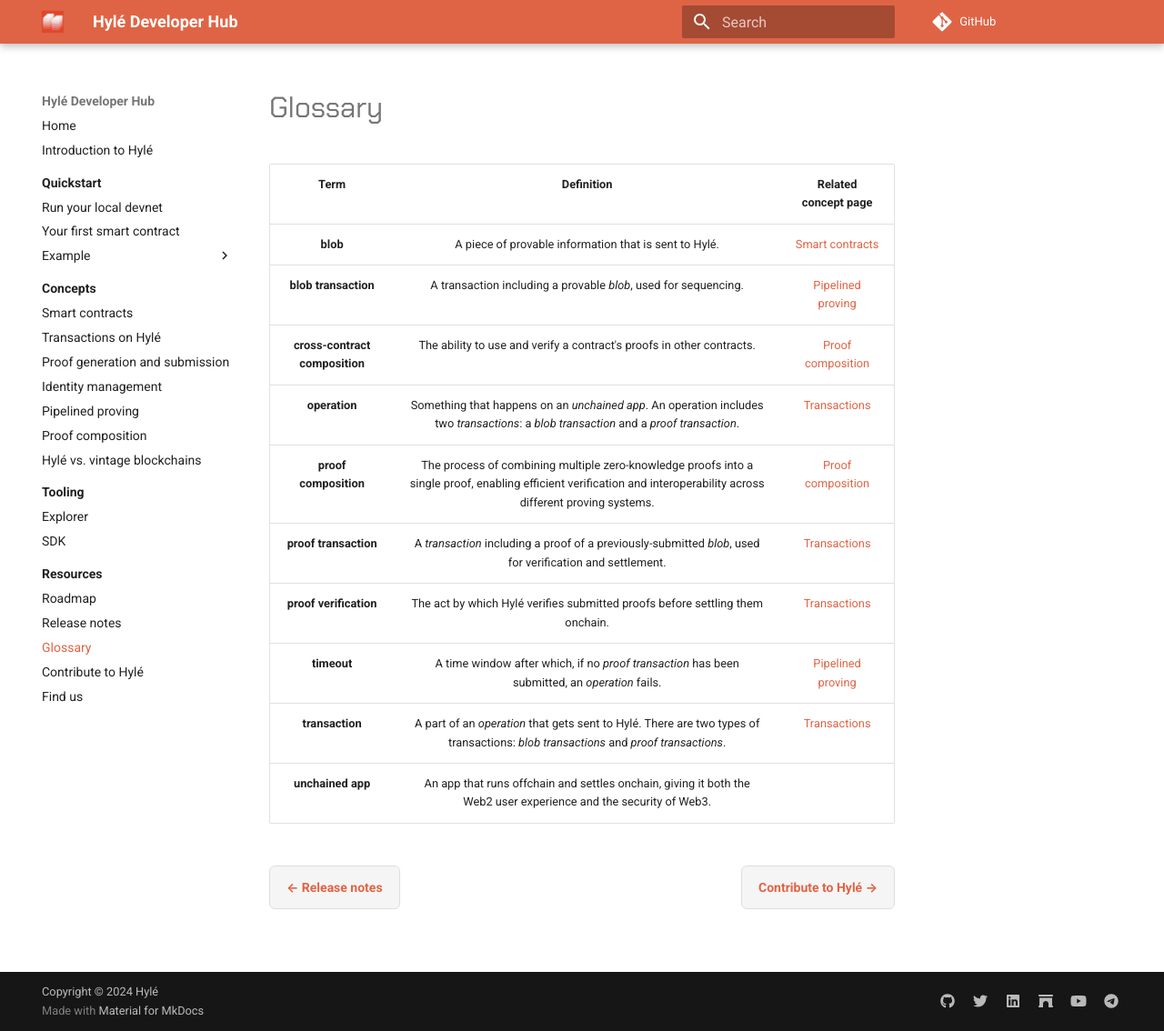
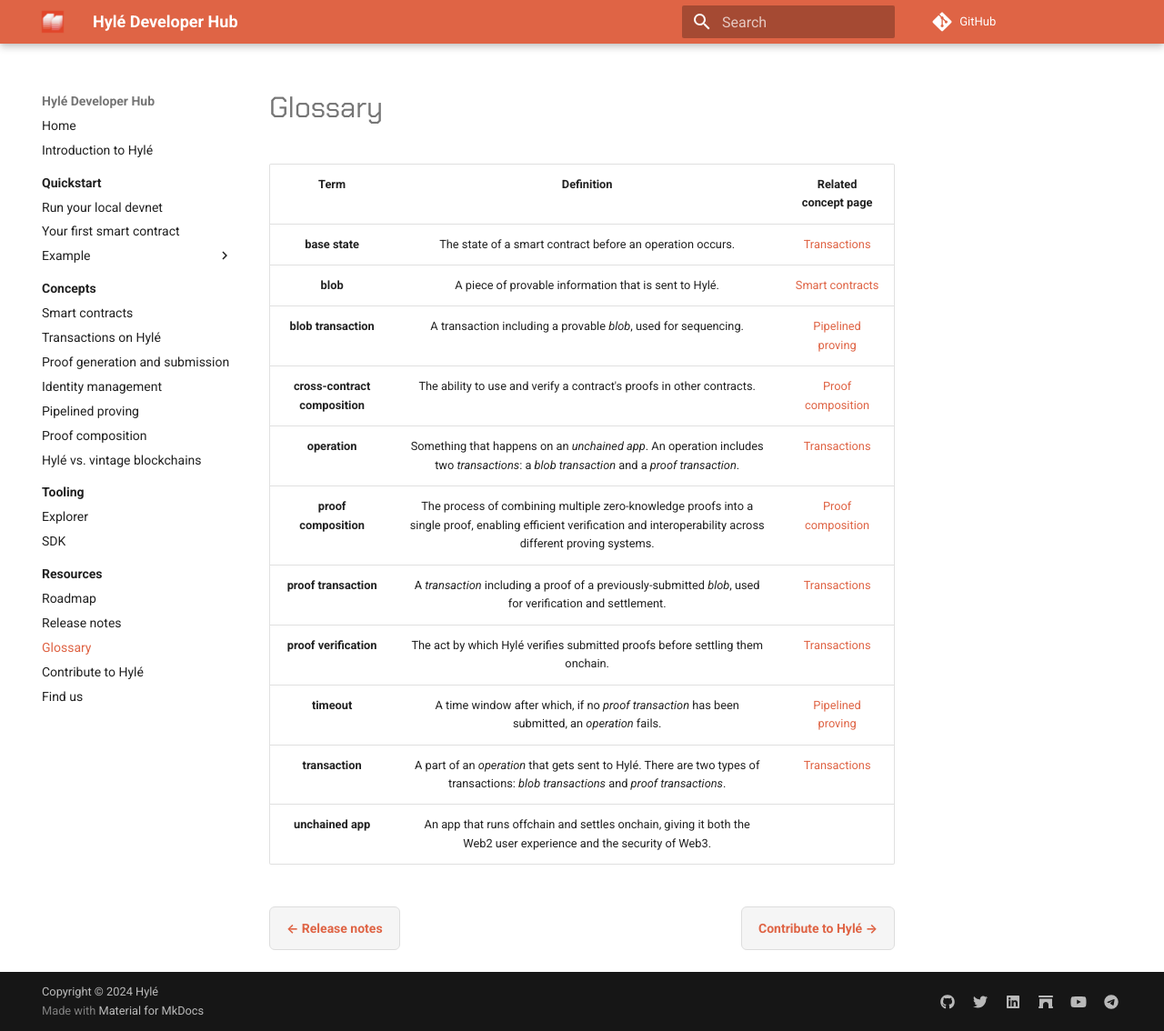
Before and after one commit to Hyle-org/devhub-hyle, an MkDocs documentation site: the page built from docs/resources/glossary.md, in a window 1280 px wide and 1134 px high. Shown: the whole window at 91% size. Built offline with MkDocs 1.6.1 and Material for MkDocs 9.7.7, drawn with Linux system fonts in a browser that asks for light colours; plug-ins that fetch from the network failed and are left out; comment, search, counter and statistics services are not loaded.

Commit message:
base state def

```diff
--- a/docs/resources/glossary.md
+++ b/docs/resources/glossary.md
@@ -2,6 +2,7 @@
 
 |              Term              |                                                            Definition                                                           | Related concept page |
 |:------------------------------:|:-------------------------------------------------------------------------------:|:--------------:
+|**base state** | The state of a smart contract before an operation occurs. | [Transactions](../concepts/transaction.md) |
 | **blob**                       | A piece of provable information that is sent to Hylé.                                                                           | [Smart contracts](../concepts/smart-contracts.md) |
 | **blob transaction**           | A transaction including a provable *blob*, used for sequencing.       | [Pipelined proving](../concepts/proof-composability.md) |
 | **cross-contract composition** | The ability to use and verify a contract's proofs in other contracts.  | [Proof composition](../concepts/proof-composability.md) |
```
